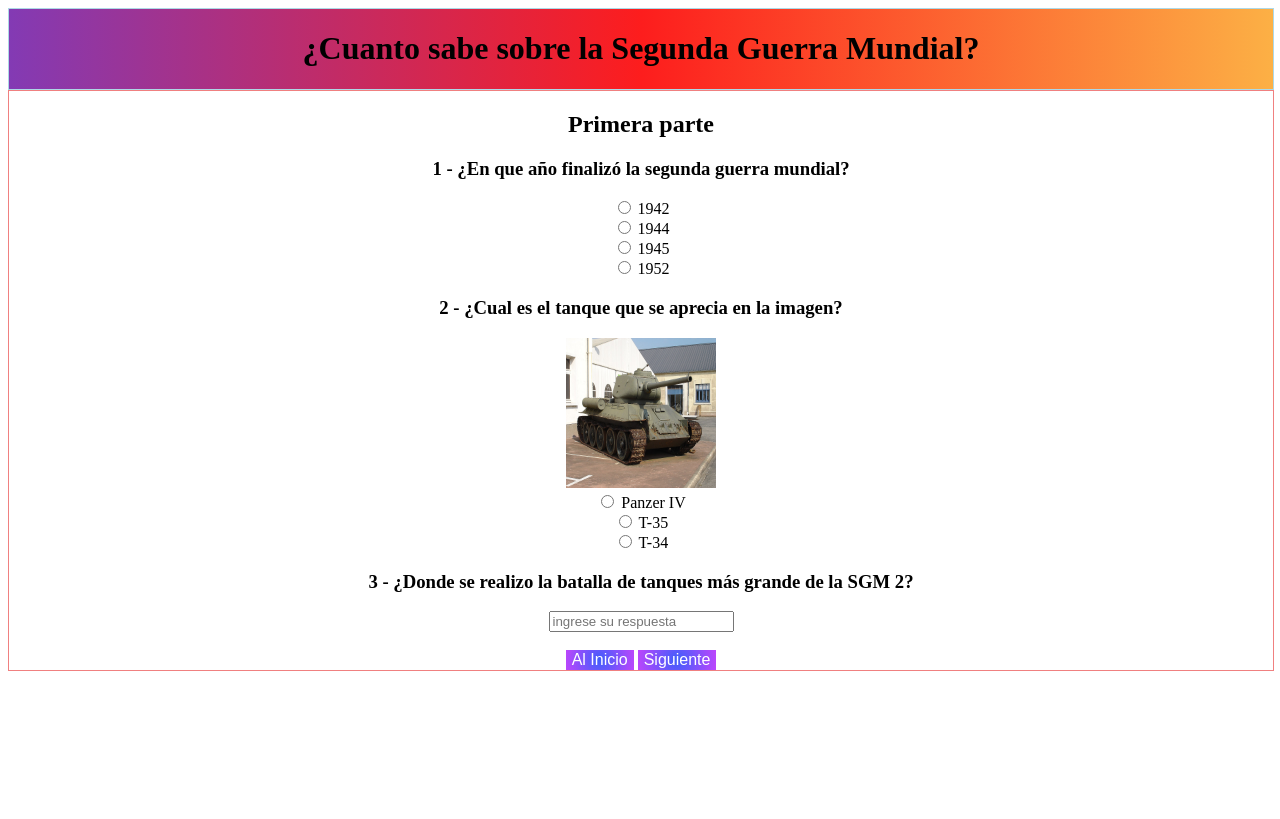
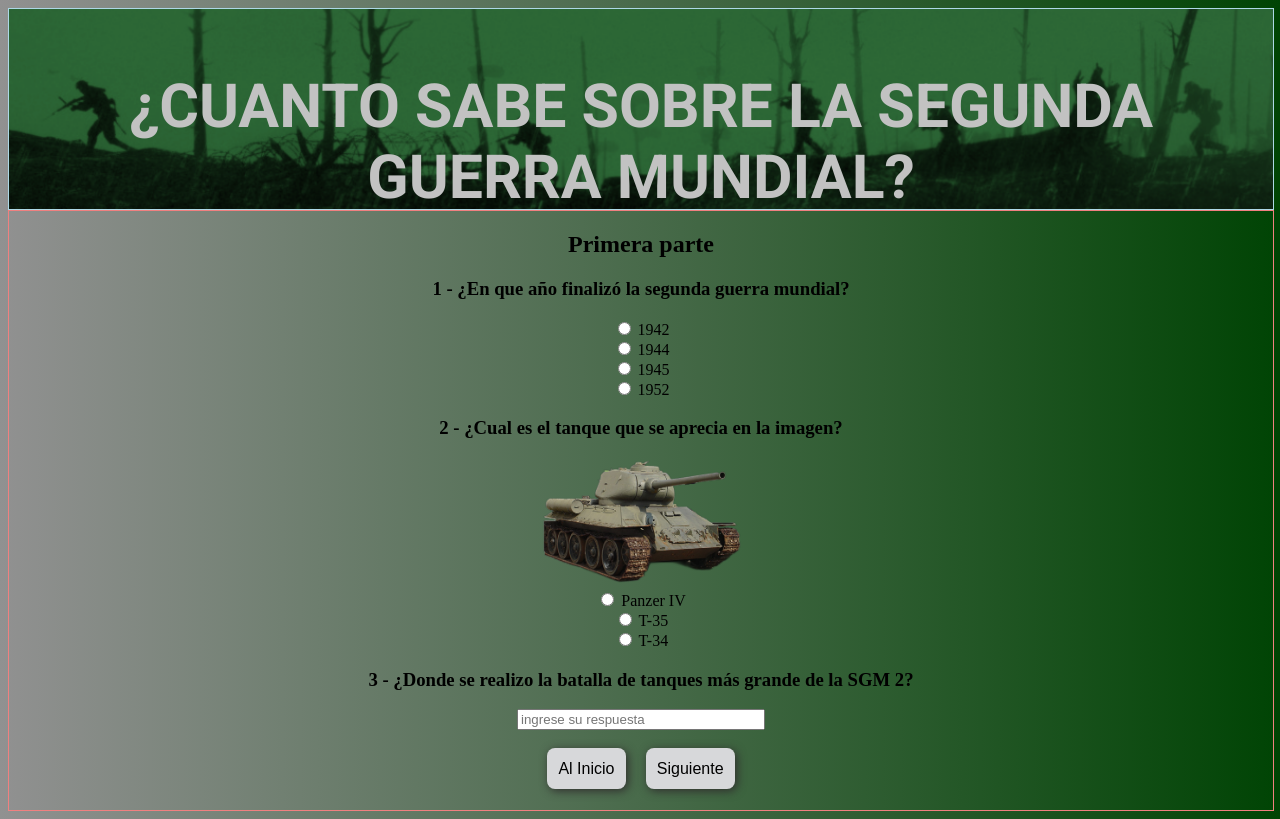
Before and after one commit to alejobalboa/Integrador-lab-III, a plain HTML site: page index.html in a window 1280 px wide. Both pictures are taken after a click on the button "Siguiente". Drawn offline with Linux system fonts and the light colour scheme; a web font is replaced by a local one.

Commit message:
Cambio de estilo y premoldeado de respuestas.

```diff
--- a/Style.css
+++ b/Style.css
@@ -1,56 +1,76 @@
+body {
+    background: rgb(145,145,145);
+    background: linear-gradient(90deg, rgba(145,145,145,1) 0%, rgb(0, 68, 4) 100%);
+    font-family: 'Andada Pro', serif;
+}
+
 #box_titulo {
     width: 100%;
+    height: 200px;
     border: solid 1px lightblue;
-    background: rgb(131,58,180);
-    background: linear-gradient(90deg, rgba(131,58,180,1) 0%, rgba(253,29,29,1) 50%, rgba(252,176,69,1) 100%);
+    background-image: url('img/banner.webp');
+    background-repeat: no-repeat;
+    background-size: cover;
 }
 
 #titulo_principal {
+    color: rgb(194, 194, 194);
     text-align: center;
-    /*font-family: 'Andada Pro', serif;*/
-    /*font-family: Arial, Helvetica, sans-serif;*/
-}
-
-body {
-    font-family: 'Andada Pro', serif;
+    padding-top: 1.3rem;
+    font-size: 3.8rem;
+    font-family: 'Roboto', sans-serif;
 }
 
 #cuestionario {
+    margin-top: 1.3rem;
     margin: auto;
     width: 100%;
     border: solid 1px lightcoral;
-    /*display: none;*/
     text-align: center;
-    /*justify-content: center;
-    align-items: center;
-    flex-direction: column;*/
 }
 
 .preguntas {
     margin: auto;
-    /*border: solid 2px rgb(27, 160, 160);*/
-    /*height: 300px;
-    width: 550px;*/
-}
-
-.botones {
-    margin:auto;
 }
 
 button {
-    background: rgb(63,94,251);
-    background: radial-gradient(circle, rgba(63,94,251,1) 0%, rgba(189,70,252,1) 100%);
-   /* background-color: #4CAF50;*/
+    margin-bottom: 1.3rem;
+    padding: 0.7rem;
+    border-radius: 0.5rem;
+    background: rgb(215, 216, 218);
     border: none;
-    color: white;
+    color: black;
     font-size: 16px;
+    box-shadow: 2px 2px 10px #302e2e;
 }
 
 button:hover {
-    box-shadow: 2px 2px 10px #a8a8a8;
+    box-shadow: 0px 0px 0px #302e2e;
+    background: rgb(56, 145, 69);
+    color: white;
+}
+
+.boton_adelante {
+    margin-left: 0.5rem;
+}
+
+.boton_atras {
+    margin-right: 0.5rem;
 }
 
 #tanque {
-    height: 150px;
-    width: 150px;
+    height: 8rem;
 }
+
+#preg3 {
+    width: 15rem;
+}
+
+#preg6 {
+    width: 15rem;
+}
+
+#resultado {
+ /*DAR UN FORMATO AL RESULTADO FINAL*/
+
+}
--- a/index.html
+++ b/index.html
@@ -4,10 +4,11 @@
     <title>Cuestionario Sobre la segunda guerra mundial</title>
     <link href="Style.css" rel="stylesheet" type="text/css" />
     <link href="https://fonts.googleapis.com/css2?family=Andada+Pro&display=swap" rel="stylesheet">
+    <link href="https://fonts.googleapis.com/css2?family=Roboto:wght@700&display=swap" rel="stylesheet">
 </head>
 <body>
     <div id="box_titulo">
-        <h1 id="titulo_principal">¿Cuanto sabe sobre la Segunda Guerra Mundial?</h1>
+        <h1 id="titulo_principal">¿CUANTO SABE SOBRE LA SEGUNDA GUERRA MUNDIAL?</h1>
     </div>
 
     <div id="cuestionario">
@@ -42,7 +43,7 @@
 
             <form id="preg_2" class="preguntas">
                 <h3>2 - ¿Cual es el tanque que se aprecia en la imagen?</h3>
-                <img src="img/pregunta-2.jpg" alt="tanque" id="tanque"/>
+                <img src="img/preg-2.png" alt="tanque" id="tanque"/>
                 </br>
                 <input type="radio" name="preg2" value="i"/>
                 <label>Panzer IV</label>
@@ -57,13 +58,13 @@
 
             <form id="preg_3" class="preguntas">
                 <h3>3 - ¿Donde se realizo la batalla de tanques más grande de la SGM 2?</h3>
-                <input type="text" id="preg3" placeholder="ingrese su respuesta"/>
+                <input type="text" id="preg3"  placeholder="ingrese su respuesta"/>
             </form>
 
             </br>
             <div class="botones">
                 <button id="anterior_2" class="boton_atras">Al Inicio</button>
-                <button id="siguiente_2">Siguiente</button>
+                <button id="siguiente_2" class="boton_adelante">Siguiente</button>
             </div>
         </div>
 
@@ -104,7 +105,7 @@
             </br>
             <div class="botones">
                 <button id="anterior_3" class="boton_atras">Anterior</button>
-                <button id="siguiente_3">Siguiente</button>
+                <button id="siguiente_3" class="boton_adelante">Siguiente</button>
             </div>
         </div>
 
@@ -127,7 +128,7 @@
             </br>
             <div class="botones"></div>
                 <button id="anterior_4" class="boton_atras">Anterior</button>
-                <button id="finalizar">Finalizar</button>
+                <button id="finalizar" class="boton_adelante">Finalizar</button>
             </div>
         </div>
     </div>
--- a/js/logica-botones.js
+++ b/js/logica-botones.js
@@ -44,7 +44,7 @@ document.getElementById("anterior_4").onclick = function (){
     document.getElementById("tercera_parte").style.display = "none";
 }
 
-
+/*FUNCIONES*/
 function validar_checkbox(identificador){
     var i;
 
@@ -53,7 +53,6 @@ function validar_checkbox(identificador){
     if(valor != null){
         return 1;
     }
-
     return 0;
 }
 
@@ -68,7 +67,21 @@ function validar_respuestas() {
     return true;
 }
 
+function contar_correctas(){
+
+    var correctas;
+
+    /*LA FUNCION ESTA SOLO DEBE DEVOLVER CUANTAS PREGUNTAS CORRECTAS CONTESTO EL USUARIO, BUSCAR UNA PROPIEDAD EN LOS TEXTBOX PARA NO QUEMAR LA RESPUESTA ACÁ EN EL JS OP QUEMARLA
+    Y A LA BIJA*/
+    return correctas;
+
+
+}
+
+
+
 document.getElementById("finalizar").onclick = function (){
+    /*VALIDACION FORMULARIO*/
     if (validar_respuestas()){
         document.getElementById("primer_titulo").style.display = "none";
         document.getElementById("anterior_2").style.display = "none";
@@ -82,34 +95,12 @@ document.getElementById("finalizar").onclick = function (){
         document.getElementById("finalizar").style.display = "none";
         document.getElementById("tercera_parte").style.display = "block";
         document.getElementById("tercer_titulo").style.display = "none";
-    }else{
+        document.getElementById("resultado").style.display = "block";
+
+        /*ACA ABAJO DEBERIA INDICARLE AL USUARIO CUANTAS RESPUESTAS CONTESTO CORRECTAMENTE*/
+        var c = contar_correctas()
+        document.getElementById("resultado").innerHTML = "usted contesto " + c + " de 7 preguntas correctamente"; /*TENGO QUE DARLE UN FORMATO AL HTML Y PONERLO EN UNN BOX DE SER POSIBLE*/
+        }else{
         alert("es necesario responder todas las preguntas")
     }
 }
-
-
-/*FUNCIONES*/
-/*
-function val_resp1(){
-    var i;
-    var preg1 = document.getElementById("preg_1");
-
-    console.log("paso");
-
-    for (i=0; preg1.p1.length; i++){
-        console.log("paso");
-        if (preg1.p1.checked)
-            return 1;
-    }
-
-    return 0;
-}
-
-function validar_respuestas() {
-
-    if (val_resp1 = 0){
-        alert("ERROR");
-    }
-
-    return true;
-}*/
```
Also changed, not shown: ideas.txt, img/background.jpg (added), img/banner.webp (added), img/preg-2.png (added), img/pregunta-2 - Copy.jpg (added), 1 other file.
